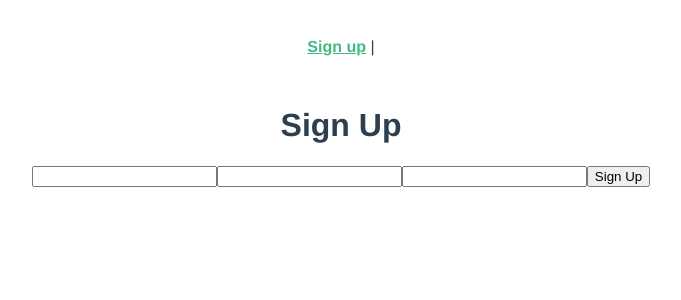
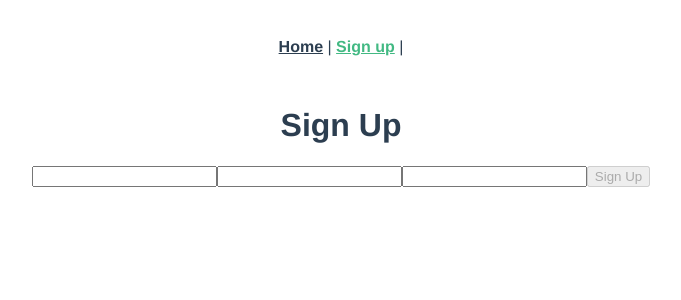
Before and after one commit to braisv/testin-vue-auth-firebase, a Vue app: page /signup in a window 1280 px wide. Shown: the top 300 px of the page, without its empty margins (299-980 px from the left). Built offline with nearby package versions, Linux system fonts and the light colour scheme; the HTML template or start-up script is replaced by a standard one.

Commit message:
pass validation

```diff
--- a/src/App.vue
+++ b/src/App.vue
@@ -1,6 +1,7 @@
 <template>
   <div id="app">
     <div id="nav">
+      <router-link to="/">Home</router-link> |
       <router-link to="/signup">Sign up</router-link> |
     </div>
     <router-view/>
--- a/src/router/index.js
+++ b/src/router/index.js
@@ -8,6 +8,11 @@ const routes = [
     path: '/signup',
     name: 'Signup',
     component: () => import(/* webpackChunkName: "signup" */ '../views/Signup.vue')
+  },
+  {
+    path: '/',
+    name: 'Home',
+    component: () => import(/* webpackChunkName: "Home" */ '../views/Home.vue')
   }
 ]
 
--- a/src/store/index.js
+++ b/src/store/index.js
@@ -1,5 +1,6 @@
 import Vue from 'vue'
 import Vuex from 'vuex'
+import router from '../router';
 const firebase = require("firebase/app");
 
 Vue.use(Vuex)
@@ -22,6 +23,7 @@ export default new Vuex.Store({
       firebase.auth().createUserWithEmailAndPassword(payload.email, payload.password)
       .then( res => {
         commit('setUser', { email: res.user.email, password: res.user.password, id: res.user.uid })
+        router.push('/')
       })
       .catch( err => {
         console.log(err.message)
--- /dev/null
+++ b/src/views/Home.vue
@@ -0,0 +1,11 @@
+<template>
+    <div>
+        <h1>Protected View</h1>
+    </div>
+</template>
+
+<script>
+export default {
+    name: 'Home'
+}
+</script>
--- a/src/views/Signup.vue
+++ b/src/views/Signup.vue
@@ -2,35 +2,38 @@
   <div>
     <h1>Sign Up</h1>
     <form @submit.prevent="createUser({ email: email, password: password })">
-            <input type="email" v-model="email">
-            <input type="password" v-model="password">
-            <input type="password" v-model="password2">
-            <button type="submit">Sign Up</button>
+      <input type="email" v-model="email" />
+      <input type="password" v-model="password" />
+      <input type="password" v-model="password2" />
+      <button type="submit" :disabled="!lock">Sign Up</button>
     </form>
-        {{error}}
+    {{ error }}
   </div>
 </template>
 
 <script>
 import { mapActions, mapState } from "vuex";
 
-console.log("API KEY: ", process.env.FIREBASE_KEY)
-console.log("APP ID: ", process.env.FIREBASE_ID)
+console.log("API KEY: ", process.env.FIREBASE_KEY);
+console.log("APP ID: ", process.env.FIREBASE_ID);
 
 export default {
-    name: 'Signup',
+  name: "Signup",
   data() {
     return {
-            email: '',
-            password: '',
-            password2: ''
+      email: "",
+      password: "",
+      password2: ""
+    };
+  },
+  computed: {
+    ...mapState(["error"]),
+    lock() {
+      return this.password === this.password2 && this.password != '';
     }
   },
-    computed: {
-        ...mapState(['error'])
-    },
   methods: {
-        ...mapActions(['createUser'])
+    ...mapActions(["createUser"])
   }
-}
+};
 </script>
```
Also changed, not shown: 1 other file (tests, documents, lock files or other folders). Lines whose indentation alone changed are shown as unchanged.
